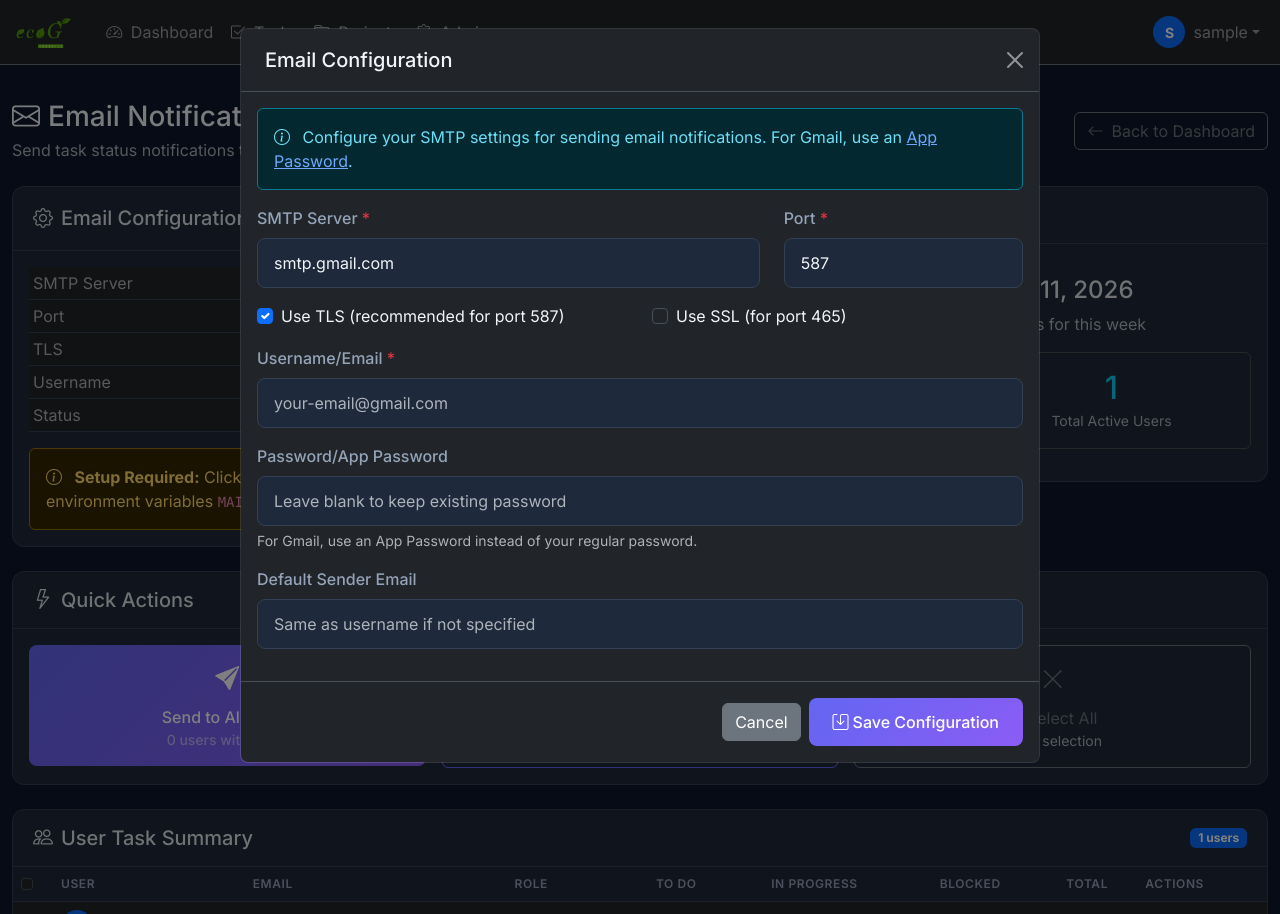
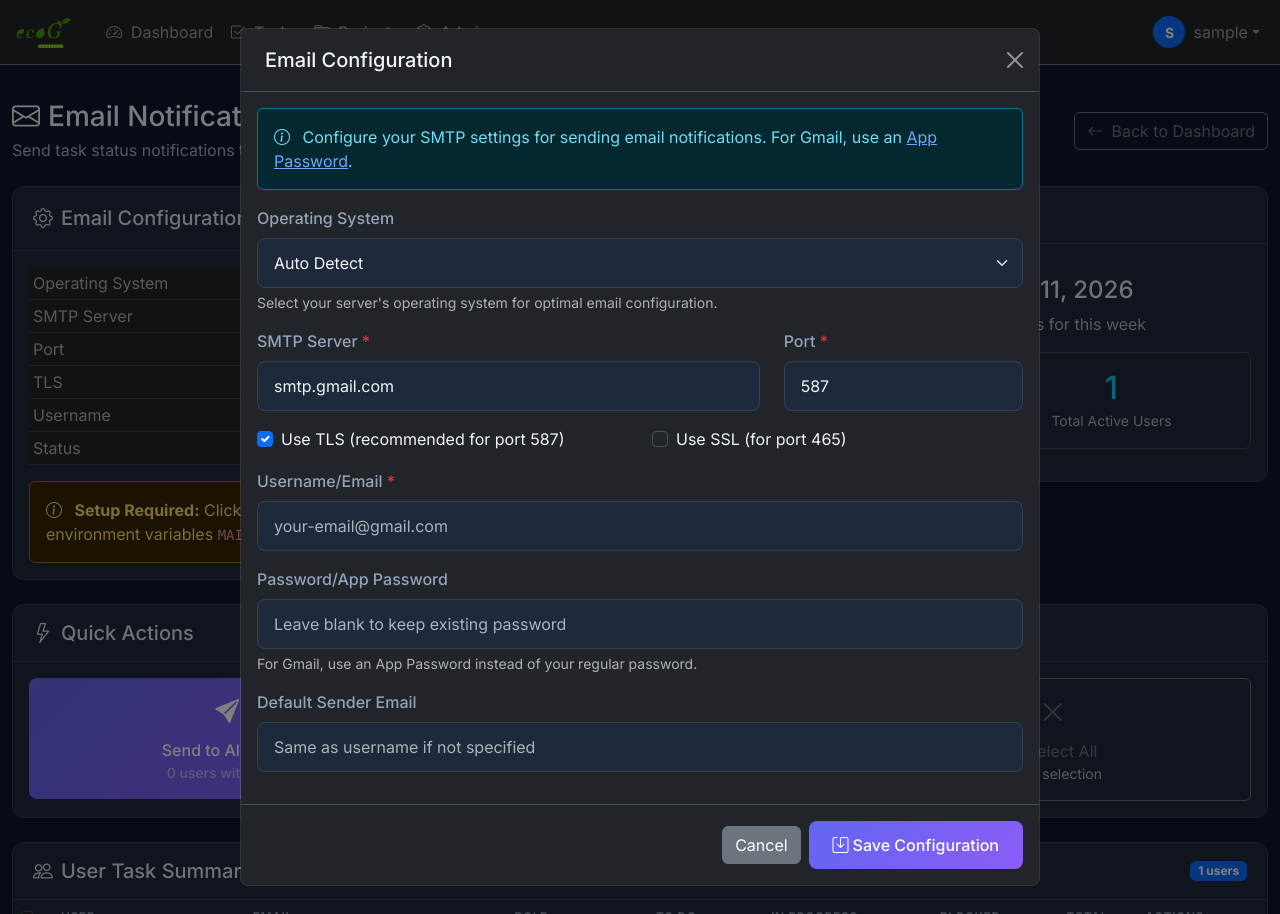
Before and after one commit to iamhariprasanth/EcoGTasks, a Flask app: page /admin/email-notifications in a window 1280 px wide, after a click on "Edit". Run offline with Flask 3, Linux system fonts and the light colour scheme; a user stored in the database is signed in; tables that the repository leaves empty hold one stand-in row (values such as "Sample post"); some libraries are stand-ins or nearby versions.

Commit message:
email updated
Signed-off-by: iamhariprasanth <hariprasanthmadhavan@hotmail.com>

```diff
--- a/app/backend/config.py
+++ b/app/backend/config.py
@@ -30,6 +30,9 @@ class Config:
     TIMEZONE = 'Asia/Kolkata'
     TIMEZONE_OFFSET_HOURS = 5
     TIMEZONE_OFFSET_MINUTES = 30
+
+    # Operating System type (auto, windows, macos, linux)
+    OS_TYPE = os.environ.get('OS_TYPE', 'auto')
 
     # Secret key for session management and CSRF protection
     # In production, use environment variable: os.environ.get('SECRET_KEY')
--- a/app/backend/routes/admin.py
+++ b/app/backend/routes/admin.py
@@ -393,11 +393,13 @@ def email_notifications():
         'port': current_app.config.get('MAIL_PORT', 'Not configured'),
         'use_tls': current_app.config.get('MAIL_USE_TLS', False),
         'username': current_app.config.get('MAIL_USERNAME', 'Not configured'),
-        'configured': bool(current_app.config.get('MAIL_USERNAME') and current_app.config.get('MAIL_PASSWORD'))
+        'configured': bool(current_app.config.get('MAIL_USERNAME') and current_app.config.get('MAIL_PASSWORD')),
+        'os_type': current_app.config.get('OS_TYPE', 'auto')
     }
 
     # Email configuration form
     email_form = EmailConfigForm()
+    email_form.os_type.data = current_app.config.get('OS_TYPE', 'auto')
     email_form.mail_server.data = current_app.config.get('MAIL_SERVER', 'smtp.gmail.com')
     email_form.mail_port.data = current_app.config.get('MAIL_PORT', 587)
     email_form.mail_use_tls.data = current_app.config.get('MAIL_USE_TLS', True)
@@ -487,7 +489,8 @@ def update_email_config():
                         key, value = line.split('=', 1)
                         env_vars[key.strip()] = value.strip()
 
-        # Update email settings
+        # Update OS type and email settings
+        env_vars['OS_TYPE'] = form.os_type.data
         env_vars['MAIL_SERVER'] = form.mail_server.data
         env_vars['MAIL_PORT'] = str(form.mail_port.data)
         env_vars['MAIL_USE_TLS'] = 'true' if form.mail_use_tls.data else 'false'
@@ -504,10 +507,12 @@ def update_email_config():
         with open(env_path, 'w') as f:
             f.write('# EcoGTasks Environment Configuration\n')
             f.write('# Auto-generated by admin panel\n\n')
+            f.write('# Operating System: auto, windows, macos, linux\n')
             for key, value in env_vars.items():
                 f.write(f'{key}={value}\n')
 
         # Update current app config
+        current_app.config['OS_TYPE'] = form.os_type.data
         current_app.config['MAIL_SERVER'] = form.mail_server.data
         current_app.config['MAIL_PORT'] = form.mail_port.data
         current_app.config['MAIL_USE_TLS'] = form.mail_use_tls.data
@@ -517,7 +522,11 @@ def update_email_config():
             current_app.config['MAIL_PASSWORD'] = form.mail_password.data
         current_app.config['MAIL_DEFAULT_SENDER'] = form.mail_default_sender.data or form.mail_username.data
 
-        flash('Email configuration updated successfully! Restart the server for changes to take full effect.', 'success')
+        # Reinitialize Flask-Mail with new config
+        from app import mail
+        mail.init_app(current_app)
+
+        flash('Email configuration updated successfully!', 'success')
     else:
         for field, errors in form.errors.items():
             for error in errors:
--- a/app/backend/utils/forms.py
+++ b/app/backend/utils/forms.py
@@ -239,6 +239,12 @@ class UpdateProgressForm(FlaskForm):
 
 class EmailConfigForm(FlaskForm):
     """Form to configure email settings."""
+    os_type = SelectField('Operating System', choices=[
+        ('auto', 'Auto Detect'),
+        ('windows', 'Windows'),
+        ('macos', 'macOS'),
+        ('linux', 'Linux')
+    ])
     mail_server = StringField('SMTP Server', validators=[
         DataRequired(message='SMTP server is required'),
         Length(max=255, message='Server must be less than 255 characters')
--- a/app/frontend/templates/admin/email_notifications.html
+++ b/app/frontend/templates/admin/email_notifications.html
@@ -25,6 +25,22 @@
                 </div>
                 <div class="card-body">
                     <table class="table table-sm mb-0">
+                        <tr>
+                            <td class="text-muted">Operating System</td>
+                            <td>
+                                {% if email_config.os_type == 'auto' %}
+                                <span class="badge bg-info">Auto Detect</span>
+                                {% elif email_config.os_type == 'windows' %}
+                                <span class="badge bg-primary"><i class="bi bi-windows me-1"></i>Windows</span>
+                                {% elif email_config.os_type == 'macos' %}
+                                <span class="badge bg-secondary"><i class="bi bi-apple me-1"></i>macOS</span>
+                                {% elif email_config.os_type == 'linux' %}
+                                <span class="badge bg-warning text-dark"><i class="bi bi-ubuntu me-1"></i>Linux</span>
+                                {% else %}
+                                <span class="badge bg-info">Auto Detect</span>
+                                {% endif %}
+                            </td>
+                        </tr>
                         <tr>
                             <td class="text-muted">SMTP Server</td>
                             <td><code>{{ email_config.server }}</code></td>
@@ -299,6 +315,12 @@ document.querySelectorAll('.user-checkbox').forEach(cb => {
                         Configure your SMTP settings for sending email notifications. For Gmail, use an <a href="https://support.google.com/accounts/answer/185833" target="_blank">App Password</a>.
                     </div>
 
+                    <div class="mb-3">
+                        <label for="os_type" class="form-label">Operating System</label>
+                        {{ email_form.os_type(class="form-select") }}
+                        <div class="form-text">Select your server's operating system for optimal email configuration.</div>
+                    </div>
+
                     <div class="row">
                         <div class="col-md-8 mb-3">
                             <label for="mail_server" class="form-label">SMTP Server <span class="text-danger">*</span></label>
```
Also changed, not shown: app/backend/utils/email.py (+45 -10 lines), instance/taskmanager.db, 1 other file.
